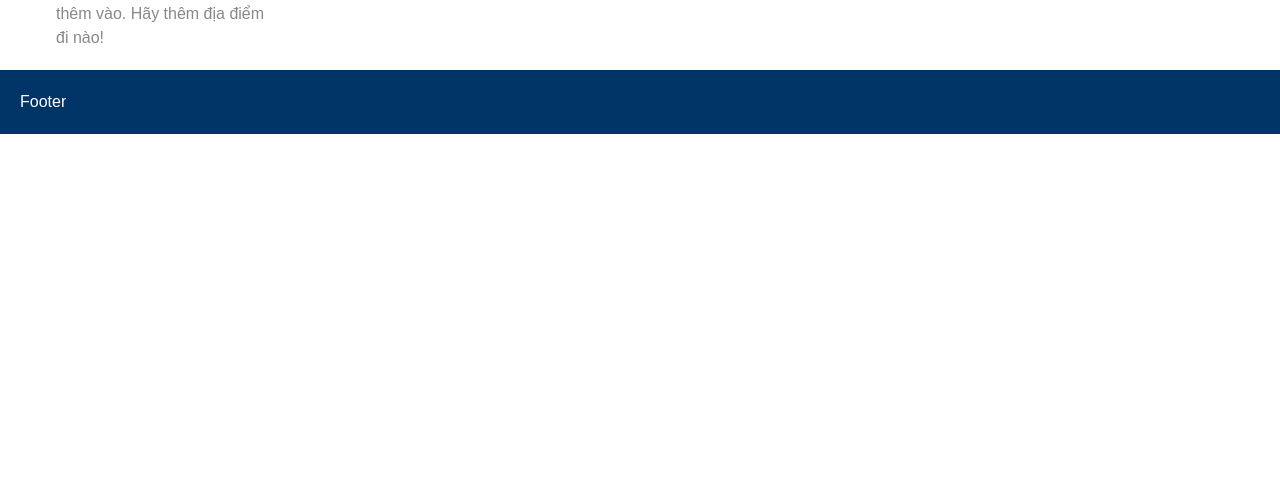
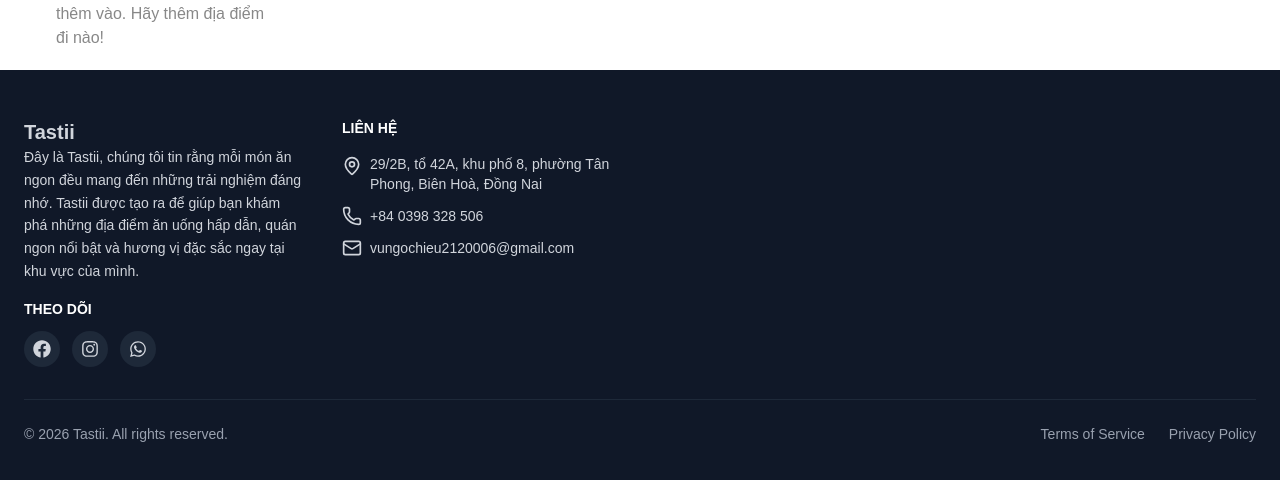
Before and after one commit to vungochieu21/website-savoryhub, a Next.js app: page / in a window 1280 px wide. Shown: the part 1070-1550 px from the top of the page. Before the commit the page ends 1204 px from the top, so only its background shows below. Built offline with nearby package versions, Linux system fonts and the light colour scheme.

Commit message:
update v1.6

```diff
--- a/components/Banner.tsx
+++ b/components/Banner.tsx
@@ -26,7 +26,7 @@
   useEffect(() => {
     const interval = setInterval(() => {
       nextSlide();
-    }, 5000); // 👉 đổi 5s cho mượt hơn
+    }, 5000);
     return () => clearInterval(interval);
   }, []);
 
--- a/components/FoodForm.tsx
+++ b/components/FoodForm.tsx
@@ -9,6 +9,7 @@
   FaFileAlt,
   FaTimes,
 } from "react-icons/fa";
+
 export default function FoodForm({ onClose, onSave }: any) {
   const [form, setForm] = useState({
     name: "",
@@ -24,6 +25,7 @@
     description: "",
     image: "",
   });
+
   const handleImage = (e: any) => {
     const file = e.target.files[0];
     if (file) {
@@ -33,113 +35,141 @@
       });
     }
   };
+
   return (
     <div style={overlay}>
-      <div style={modal}>
+      <div style={modal} className="shadow-lg">
+
         {/* Nút X */}
-        <button style={closeBtn} onClick={onClose}>
+        <button style={closeBtn} onClick={onClose} className="btn btn-light">
           <FaTimes />
         </button>
-        <h2>Thông tin bắt buộc</h2>
+
+        <h2 className="mb-4">Thông tin bắt buộc</h2>
+
         {/* Tên */}
         <div style={inputBox}>
           <FaFileAlt />
           <input
+            className="form-control"
             placeholder="Tên địa điểm"
             value={form.name}
             onChange={(e) => setForm({ ...form, name: e.target.value })}
           />
         </div>
+
         {/* Địa chỉ */}
         <div style={inputBox}>
           <FaMapMarkerAlt />
           <input
+            className="form-control"
             placeholder="Địa chỉ"
             value={form.address}
             onChange={(e) => setForm({ ...form, address: e.target.value })}
           />
         </div>
-        <h3>Chọn tỉnh/ thành phố</h3>
+
+        <h3 className="mt-4">Chọn tỉnh/ thành phố</h3>
+
         <div style={inputBox}>
-          <select>
+          <select className="form-select">
             <option>Vietnam</option>
           </select>
         </div>
+
         <div style={inputBox}>
           <input
+            className="form-control"
             placeholder="Chọn tỉnh..."
             value={form.province}
             onChange={(e) => setForm({ ...form, province: e.target.value })}
           />
         </div>
+
         <div style={inputBox}>
           <input
+            className="form-control"
             placeholder="Chọn quận..."
             value={form.district}
             onChange={(e) => setForm({ ...form, district: e.target.value })}
           />
         </div>
-        <h3>Thông tin khác</h3>
+
+        <h3 className="mt-4">Thông tin khác</h3>
+
         {/* Map */}
         <div style={inputBox}>
           <FaMapMarkerAlt />
           <input
+            className="form-control"
             placeholder="Vị trí bản đồ..."
             value={form.map}
             onChange={(e) => setForm({ ...form, map: e.target.value })}
           />
         </div>
+
         {/* Phone */}
         <div style={inputBox}>
           <FaPhone />
           <input
+            className="form-control"
             placeholder="Số điện thoại..."
             value={form.phone}
             onChange={(e) => setForm({ ...form, phone: e.target.value })}
           />
         </div>
+
         {/* Giờ mở */}
         <div style={timeWrap}>
           <div style={inputBox}>
             <FaClock />
             <input
+              className="form-control"
               type="time"
               value={form.openTime}
               onChange={(e) => setForm({ ...form, openTime: e.target.value })}
             />
           </div>
+
           <div style={inputBox}>
             <FaClock />
             <input
+              className="form-control"
               type="time"
               value={form.closeTime}
               onChange={(e) => setForm({ ...form, closeTime: e.target.value })}
             />
           </div>
         </div>
+
         {/* Giá */}
         <div style={timeWrap}>
           <div style={inputBox}>
             <FaMoneyBill />
             <input
+              className="form-control"
               placeholder="Giá thấp"
               value={form.minPrice}
               onChange={(e) => setForm({ ...form, minPrice: e.target.value })}
             />
           </div>
+
           <div style={inputBox}>
             <FaMoneyBill />
             <input
+              className="form-control"
               placeholder="Giá cao"
               value={form.maxPrice}
               onChange={(e) => setForm({ ...form, maxPrice: e.target.value })}
             />
           </div>
         </div>
+
         {/* Mô tả */}
         <div style={inputBox}>
           <FaFileAlt />
           <textarea
+            className="form-control"
             maxLength={300}
             placeholder="Nhập mô tả (tối đa 300 chữ)"
             value={form.description}
@@ -148,14 +178,20 @@
             }
           />
         </div>
+
         {/* Upload ảnh */}
         <div style={inputBox}>
           <FaImage />
-          <input type="file" onChange={handleImage} />
+          <input className="form-control" type="file" onChange={handleImage} />
         </div>
+
         {/* Nút xác nhận */}
         <div style={{ textAlign: "right", marginTop: 20 }}>
-          <button style={saveBtn} onClick={() => onSave(form)}>
+          <button
+            style={saveBtn}
+            className="btn btn-warning"
+            onClick={() => onSave(form)}
+          >
             Xác nhận
           </button>
         </div>
@@ -163,6 +199,7 @@
     </div>
   );
 }
+
 /* STYLE */
 const overlay = {
   position: "fixed" as const,
@@ -172,6 +209,7 @@
   justifyContent: "center",
   alignItems: "center",
 };
+
 const modal = {
   width: "650px",
   maxHeight: "90vh",
@@ -181,12 +219,12 @@
   borderRadius: "15px",
   position: "relative" as const,
 };
+
 const closeBtn = {
   position: "absolute" as const,
   top: 15,
   right: 15,
   border: "none",
-  background: "none",
   fontSize: "20px",
   cursor: "pointer",
 };
@@ -196,19 +234,15 @@
   alignItems: "center",
   gap: "10px",
   marginBottom: "15px",
-  border: "1px solid #ddd",
-  padding: "10px",
-  borderRadius: "10px",
 };
+
 const timeWrap = {
   display: "flex",
   gap: "10px",
 };
+
 const saveBtn = {
   padding: "10px 20px",
-  background: "#ff5722",
-  color: "#fff",
-  border: "none",
   borderRadius: "8px",
   cursor: "pointer",
 };
--- a/components/Footer.tsx
+++ b/components/Footer.tsx
@@ -1,7 +1,66 @@
+import { FaFacebook, FaInstagram, FaWhatsapp } from "react-icons/fa"
+import { Mail, Phone, MapPin } from "lucide-react"
 export default function Footer() {
   return (
-    <div style={{ background: "#003366", color: "white", padding: "20px" }}>
-      Footer
-    </div>
-  );
+    <footer className="bg-gray-900 text-gray-300">
+      <div className="max-w-7xl mx-auto px-6 py-12">
+        {/* Main Grid */}
+        <div className="grid grid-cols-1 sm:grid-cols-2 lg:grid-cols-4 gap-10 mb-8">
+
+          {/* Restaurant Info + Social */}
+          <div className="sm:col-span-2 lg:col-span-1">
+            <span className="logo-text text-xl font-bold">Tastii</span>
+            <p className="text-sm leading-relaxed mb-4">
+              Đây là Tastii, chúng tôi tin rằng mỗi món ăn ngon đều mang đến những trải nghiệm đáng nhớ. Tastii được tạo ra để giúp bạn khám phá những địa điểm ăn uống hấp dẫn, quán ngon nổi bật và hương vị đặc sắc ngay tại khu vực của mình.
+            </p>
+
+            {/* Social Icons */}
+            <div>
+              <h4 className="text-white font-semibold mb-3 text-sm uppercase">Theo dõi</h4>
+              <div className="flex gap-3">
+                <a href="#" className="w-9 h-9 bg-gray-800 rounded-full flex items-center justify-center hover:bg-primary transition">
+                  <FaFacebook size={18} />
+                </a>
+                <a href="#" className="w-9 h-9 bg-gray-800 rounded-full flex items-center justify-center hover:bg-primary transition">
+                  <FaInstagram size={18} />
+                </a>
+                <a href="https://wa.me/231XXXXXXXXXX" target="_blank" rel="noopener noreferrer" className="w-9 h-9 bg-gray-800 rounded-full flex items-center justify-center hover:bg-primary transition">
+                  <FaWhatsapp size={18} />
+                </a>
+              </div>
+            </div>
+          </div>
+
+          {/* Contact Info */}
+          <div>
+            <h3 className="text-white font-bold mb-4 uppercase text-sm">Liên hệ</h3>
+            <ul className="space-y-3 text-sm">
+              <li className="flex items-start gap-2">
+                <MapPin size={20} className="text-primary flex-shrink-0 mt-0.5" />
+                <span>29/2B, tổ 42A, khu phố 8, phường Tân Phong, Biên Hoà, Đồng Nai</span>
+              </li>
+              <li className="flex items-center gap-2">
+                <Phone size={20} className="text-primary flex-shrink-0" />
+                <a href="tel:+231XXXXXXXXXX" className="hover:text-primary transition">+84 0398 328 506</a>
+              </li>
+              <li className="flex items-center gap-2">
+                <Mail size={20} className="text-primary flex-shrink-0" />
+                <a href="mailto:info@cozytable.com" className="hover:text-primary transition">vungochieu2120006@gmail.com</a>
+              </li>
+            </ul>
+          </div>
+        </div>
+
+        {/* Bottom Bar */}
+        <hr className="border-gray-800 mb-6" />
+        <div className="flex flex-col md:flex-row md:justify-between md:items-center gap-4 text-sm text-gray-400">
+          <p>&copy; {new Date().getFullYear()} Tastii. All rights reserved.</p>
+          <div className="flex gap-6">
+            <a href="#" className="hover:text-primary transition">Terms of Service</a>
+            <a href="#" className="hover:text-primary transition">Privacy Policy</a>
+          </div>
+        </div>
+      </div>
+    </footer>
+  )
 }
--- a/components/RestaurantList.tsx
+++ b/components/RestaurantList.tsx
@@ -12,7 +12,6 @@
   const [openIndex, setOpenIndex] = useState<number | null>(null);
   const wrapperRef = useRef<HTMLDivElement | null>(null);
 
-  // 👉 đóng menu khi click ra ngoài
   useEffect(() => {
     const handleClickOutside = (event: MouseEvent) => {
       if (
@@ -59,7 +58,7 @@
               position: "absolute",
               top: "6px",
               right: "6px",
-              width: "28px",         // 👈 nhỏ khung
+              width: "28px",
               height: "28px",
               display: "flex",
               alignItems: "center",
--- a/package.json
+++ b/package.json
@@ -9,7 +9,9 @@
     "lint": "eslint"
   },
   "dependencies": {
-    "next": "16.2.1",
+    "bootstrap": "^5.3.8",
+    "lucide-react": "^1.8.0",
+    "next": "^16.2.3",
     "react": "19.2.4",
     "react-dom": "19.2.4",
     "react-icons": "^5.6.0"
```
Also changed, not shown: 1 other file (tests, documents, lock files or other folders).
